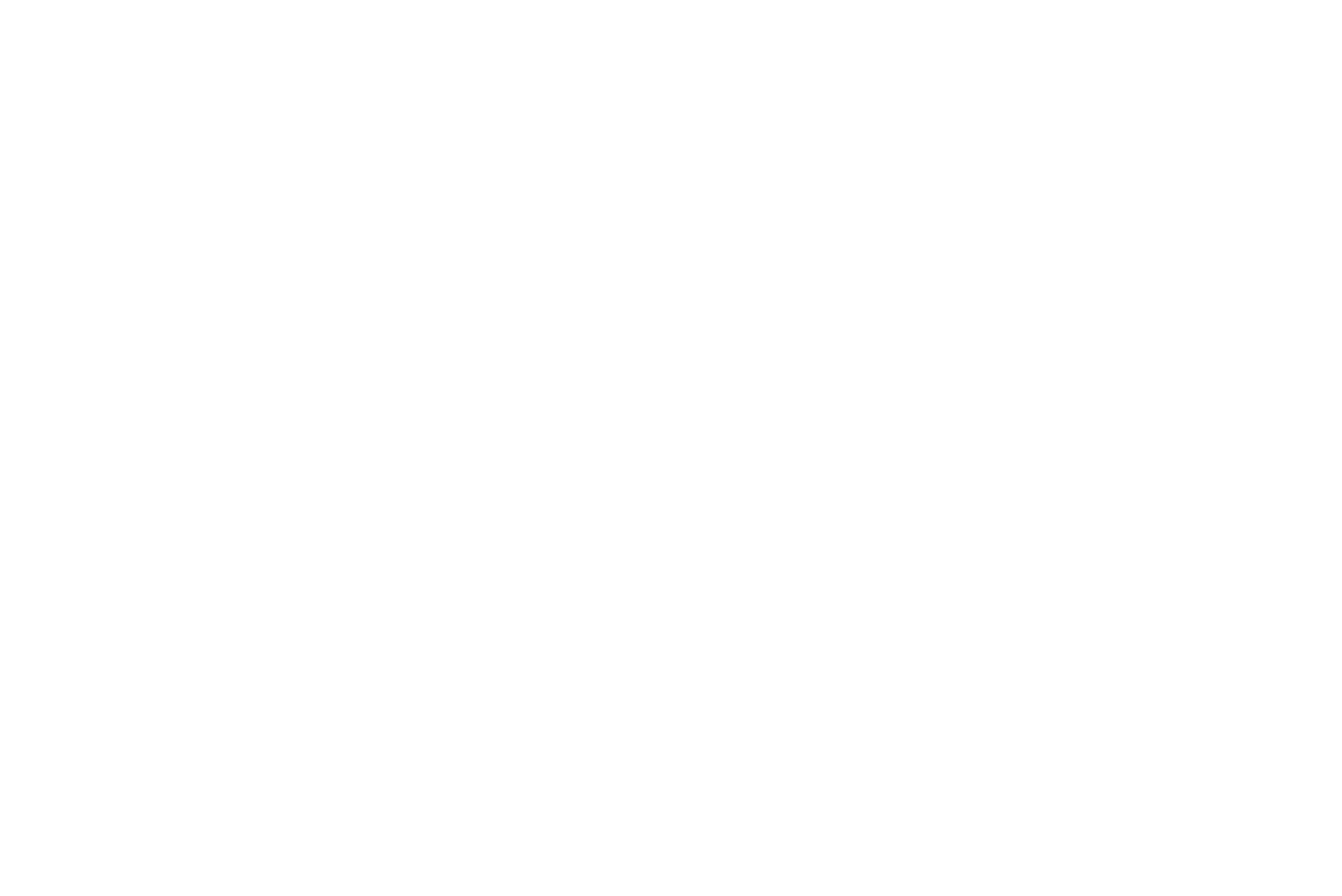
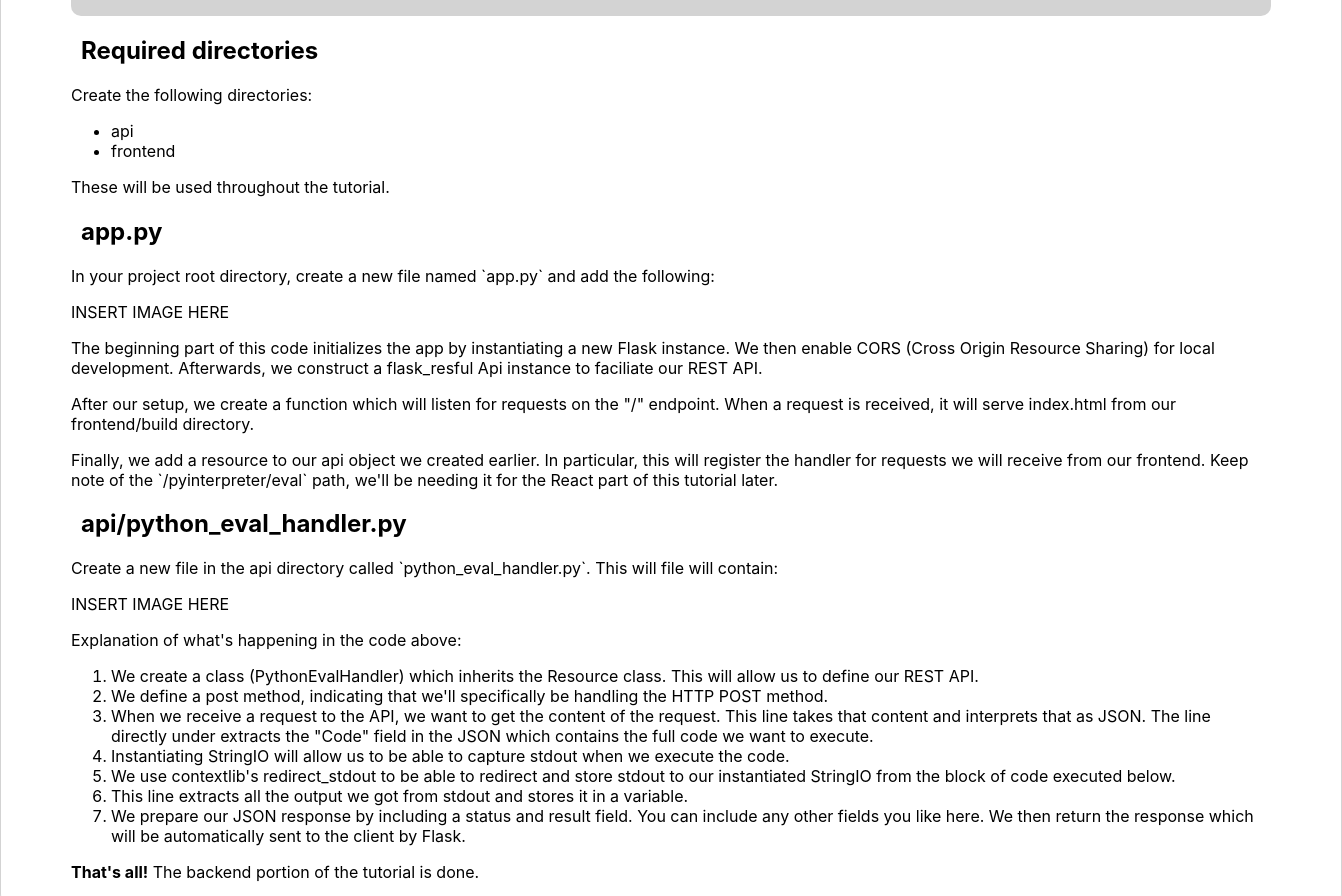
Before and after one commit to nathan-builds/cps530Project, a React (Create React App) app in the folder frontend/: page /page3 in a window 1280 px wide. Shown: the part 300-1196 px from the top of the page, 1342 px wide, since content can reach past the window. Before the commit the page ends 800 px from the top, so only its background shows below. Built offline with nearby package versions, Linux system fonts and the light colour scheme.

Commit message:
add writeup to page 3

```diff
--- a/frontend/src/pages/Page3.js
+++ b/frontend/src/pages/Page3.js
@@ -1,5 +1,92 @@
+import "./page.css"
+
 const Page3 =()=>{
-    return (<h1>This is Page 3</h1>);
+    return (
+        <div className="outer-container">
+            <div className="container">
+                <h1 className="section-title">Creating a Python Interpreter: Backend</h1>
+                <section>
+                    <p>
+                    Before getting started, ensure you have followed the tutorial on how to install Flask on
+                    Page 2. Additionally, you will need a couple extra dependencies. You can install them using
+                    `pip` (or pip3 if you're using Python 3.x):
+                    </p>
+                    <p className="cmd">pip install flask_restful</p>
+                    <p className="cmd">pip install flask_cors</p>
+                </section>
+
+                <h2>Required directories</h2>
+                <section>
+                    <p>Create the following directories:</p>
+                    <ul>
+                        <li>api</li>
+                        <li>frontend</li>
+                    </ul>
+                    <p>These will be used throughout the tutorial.</p>
+                </section>
+
+                <h2>app.py</h2>
+                <section>
+                    <p>In your project root directory, create a new file named `app.py` and add the following:</p>
+                    INSERT IMAGE HERE
+                    <p>
+                        The beginning part of this code initializes the app by instantiating a new Flask instance. We then
+                        enable CORS (Cross Origin Resource Sharing) for local development. Afterwards, we construct a
+                        flask_resful Api instance to faciliate our REST API.
+                    </p>
+                    <p>
+                        After our setup, we create a function which will listen for requests on the "/" endpoint. When a
+                        request is received, it will serve index.html from our frontend/build directory.
+                    </p>
+                    <p>
+                        Finally, we add a resource to our api object we created earlier. In particular, this will register
+                        the handler for requests we will receive from our frontend. Keep note of the `/pyinterpreter/eval`
+                        path, we'll be needing it for the React part of this tutorial later.
+                    </p>
+                </section>
+
+                <h2>api/python_eval_handler.py</h2>
+                <section>
+                    <p>
+                       Create a new file in the api directory called `python_eval_handler.py`. This will file will contain:
+                    </p>
+                    INSERT IMAGE HERE
+
+                    <p>Explanation of what's happening in the code above:</p>
+                    <ol>
+                        <li>
+                            We create a class (PythonEvalHandler) which inherits the Resource class. This will allow us to
+                            define our REST API.
+                        </li>
+                        <li>
+                            We define a post method, indicating that we'll specifically be handling the HTTP POST method.
+                        </li>
+                        <li>
+                            When we receive a request to the API, we want to get the content of the request. This line takes
+                            that content and interprets that as JSON. The line directly under extracts the "Code" field in
+                            the JSON which contains the full code we want to execute.
+                        </li>
+                        <li>
+                            Instantiating StringIO will allow us to be able to capture stdout when we execute the code.
+                        </li>
+                        <li>
+                            We use contextlib's redirect_stdout to be able to redirect and store stdout to our instantiated
+                            StringIO from the block of code executed below.
+                        </li>
+                        <li>
+                            This line extracts all the output we got from stdout and stores it in a variable.
+                        </li>
+                        <li>
+                            We prepare our JSON response by including a status and result field. You can include any other
+                            fields you like here. We then return the response which will be automatically sent to the client
+                            by Flask.
+                        </li>
+                    </ol>
+                    <p><b>That's all!</b> The backend portion of the tutorial is done.</p>
+                </section>
+            </div>
+        </div>
+    );
 }
 
 export default Page3;
```
Also changed, not shown: frontend/src/pages/writeups/p3_flask.md (+1 -1 lines).
